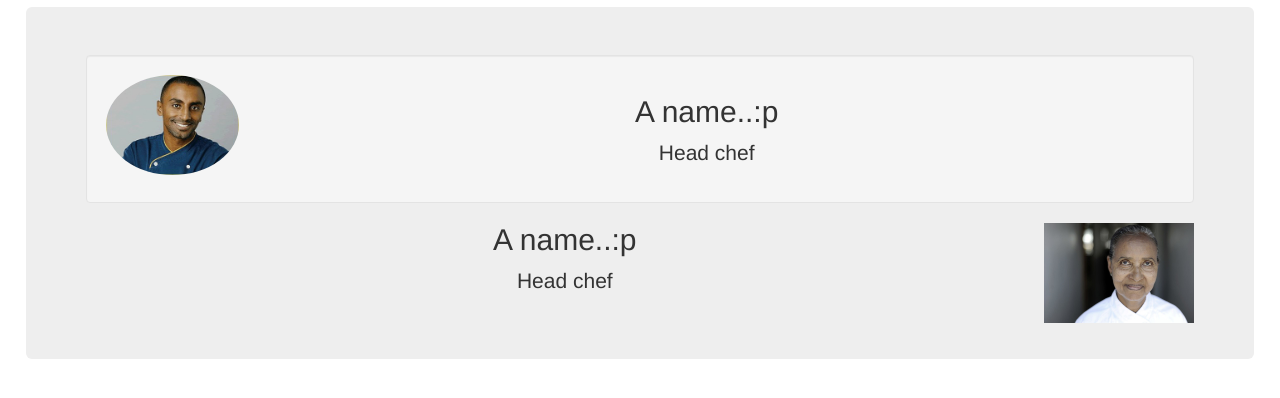
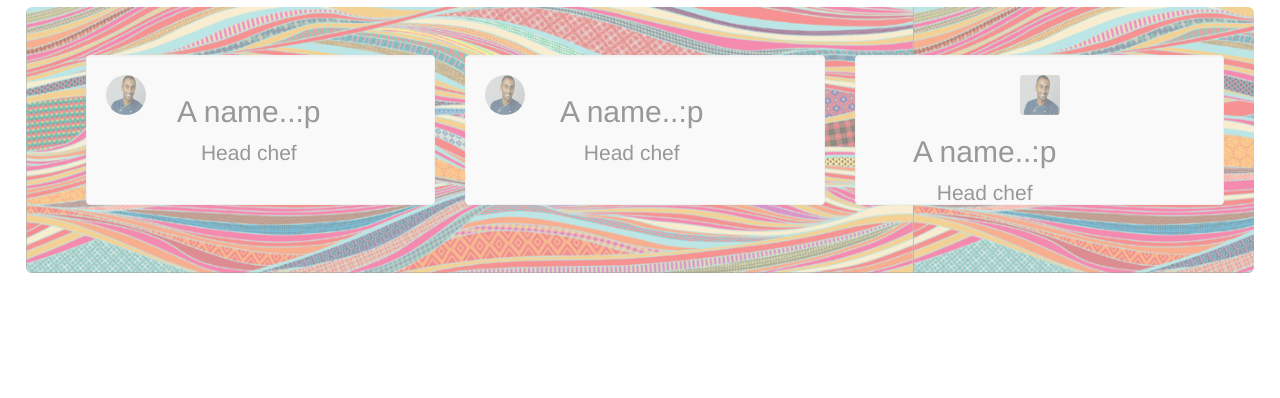
Before and after one commit to lucasLB7/RestaurantAsmara, a plain HTML site: page index.html in a window 1280 px wide. Shown: the part 638-1036 px from the top of the page. After the commit the page ends 967 px from the top, so only its background shows below. Drawn offline with Linux system fonts and the light colour scheme.

Commit message:
It's 2:10. I'm tred.. XO still messing around with the whole thing.. starting to get fun again... that was some seeeerious BS though! Wah! :p OK I'm done ranting...

```diff
--- a/css/styles.css
+++ b/css/styles.css
@@ -37,7 +37,10 @@ div.container-fluid {
 }
 
 
-.jumbotron img {
-  height: 100px;
-  width: auto;
+#images_hover_grow img,
+#images_hover_grow img:hover {
+  border: 3px white solid;
+  transition: all .2s ease-in-out;
+  float:left
+  border-radius:50%
 }
--- a/index.html
+++ b/index.html
@@ -57,16 +57,47 @@
         <h1>Meet our select chefs</h1>
       </div>
 
-      <div class="jumbotron">
-        <div class="well">
+      <div class="jumbotron" id="headerBackGroundImage">
+
+        <div class="row">
+          <div class="col-lg-4">
+            <div class="well" style="height:150px">
               <img src="images/chef.jpg" style="float:left ; border-radius:50%">
+              <div class="col-lg-8">
                 <h2>A name..:p </h2>
                 <p>Head chef</p>
               </div>
-        <div class="panels">
-          <img src="images/chef2.jpeg" style="float:right">
+            </div>
+          </div>
+
+
+          <div class="row">
+            <div class="col-lg-4">
+              <div class="well" style="height:150px">
+                <img src="images/chef.jpg" style="float:left ; border-radius:50%">
+                <div class="col-lg-8">
                   <h2>A name..:p </h2>
                   <p>Head chef</p>
+                </div>
+              </div>
+            </div>
+
+
+            <div class="row">
+              <div class="col-lg-4">
+                <div class="well" style="height:150px">
+                  <div class="images_hover_grow">
+                    <img src="images/chef.jpg">
+                  </div>
+                  <div class="col-lg-8">
+                    <h2>A name..:p </h2>
+                    <p>Head chef</p>
+                  </div>
+                </div>
+              </div>
+
+
+
             </div>
 
 
```
Lines whose indentation alone changed are shown as unchanged.
